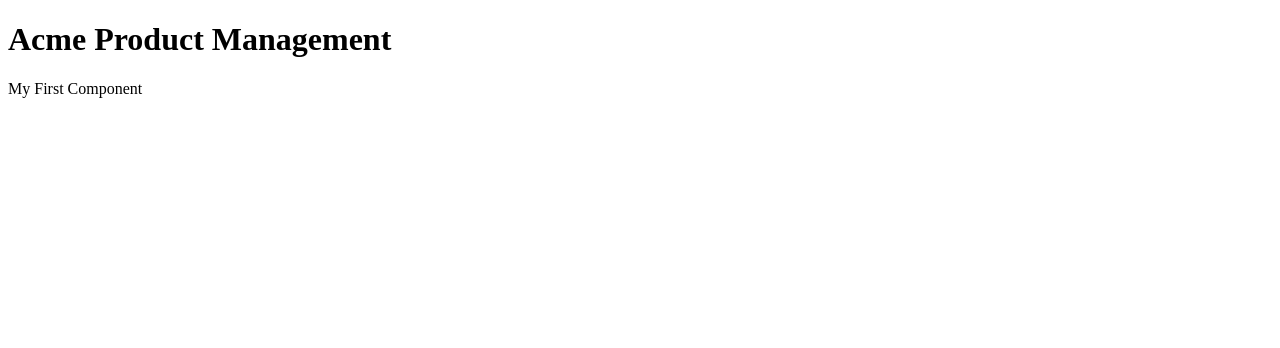
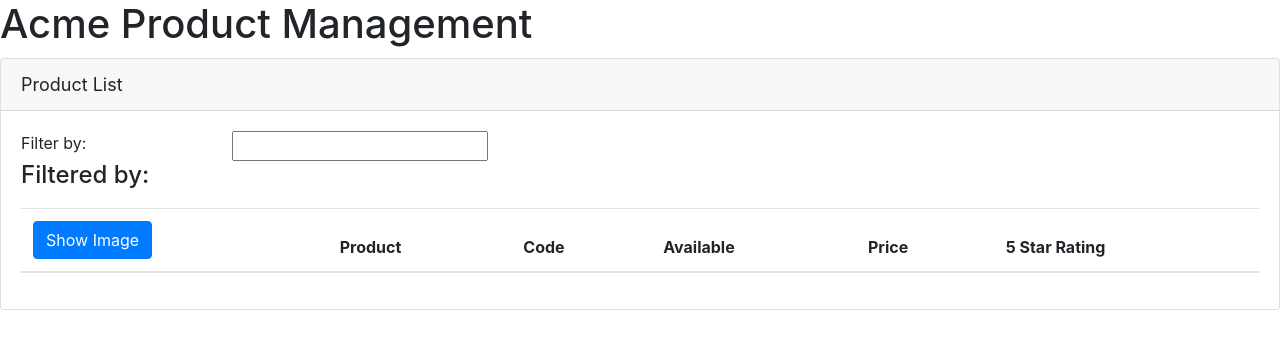
Before and after one commit to leon-mil/angular-getting-started, an Angular app: page / in a window 1280 px wide. Shown: the top 348 px of the page. Built offline with nearby package versions, Linux system fonts and the light colour scheme.

Commit message:
Added ProductListComponent

```diff
--- a/package.json
+++ b/package.json
@@ -19,6 +19,8 @@
     "@angular/platform-browser": "~8.1.2",
     "@angular/platform-browser-dynamic": "~8.1.2",
     "@angular/router": "~8.1.2",
+    "bootstrap": "^4.4.1",
+    "font-awesome": "^4.7.0",
     "rxjs": "~6.4.0",
     "tslib": "^1.9.0",
     "zone.js": "~0.9.1"
--- a/src/app/app.component.ts
+++ b/src/app/app.component.ts
@@ -2,11 +2,11 @@
 
 @Component({
   selector: 'pm-root',
-  template: `<div><h1>{{pageTitle}}</h1>
-                <div>My First Component</div>
-             </div>
-             `
+  template: `
+    <div><h1>{{pageTitle}}</h1>
+      <pm-products></pm-products>
+    </div>`
 })
 export class AppComponent {
-  pageTitle: string = 'Acme Product Management';
+  pageTitle = 'Acme Product Management';
 }
--- a/src/app/app.module.ts
+++ b/src/app/app.module.ts
@@ -1,10 +1,12 @@
 import { BrowserModule } from '@angular/platform-browser';
 import { NgModule } from '@angular/core';
 import { AppComponent } from './app.component';
+import { ProductListComponent } from './products/product-list.component';
 
 @NgModule({
   declarations: [
-    AppComponent
+    AppComponent,
+    ProductListComponent
   ],
   imports: [
     BrowserModule
--- /dev/null
+++ b/src/app/products/product-list.component.html
@@ -0,0 +1,38 @@
+<div class="card">
+    <div class="card-header">
+        Product List
+    </div>
+    <div class='card-body'>
+        <div class='row'>
+          <div class='col-md-2'>Filter by:</div>
+          <div class='col-md-4'>
+            <input type='text' />
+          </div>
+        </div>
+        <div class='row'>
+          <div class='col-md-6'>
+            <h4>Filtered by: </h4>
+          </div>
+        </div>
+        <div class='table-responsive'>
+            <table class='table'>
+              <thead>
+                <tr>
+                  <th>
+                    <button class='btn btn-primary'>
+                      Show Image
+                    </button>
+                  </th>
+                  <th>Product</th>
+                  <th>Code</th>
+                  <th>Available</th>
+                  <th>Price</th>
+                  <th>5 Star Rating</th>
+                </tr>
+              </thead>
+              <tbody>
+              </tbody>
+            </table>
+          </div>
+    </div>
+</div>
--- a/src/styles.css
+++ b/src/styles.css
@@ -1,4 +1,7 @@
 /* You can add global styles to this file, and also import other style files */
+@import "~bootstrap/dist/css/bootstrap.min.css";
+@import "~font-awesome/css/font-awesome.min.css";
+
 div.card-header {
  font-size: large;
 }
```
Also changed, not shown: src/app/products/product-list.component.ts (added, +10 -0 lines), 1 other file (tests, documents, lock files or other folders).
